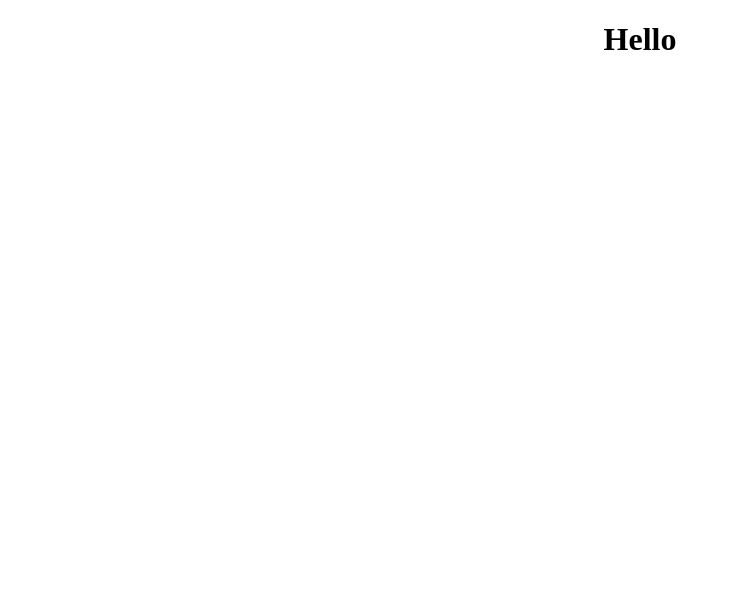
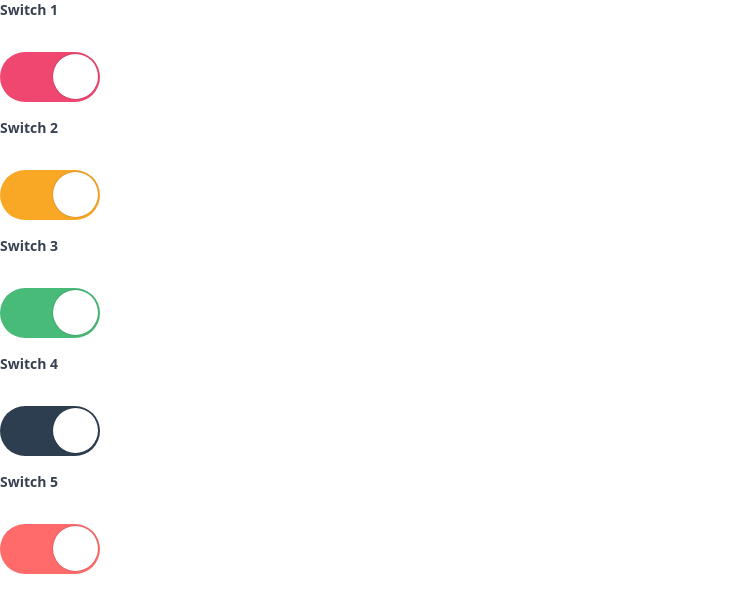
Before and after one commit to Inclusive-Browsing-Aid-Organization/Inclusive-Browsing-Aid, a React (Create React App) app: page / in a window 1280 px wide. Shown: the top 612 px of the page, without its empty margins (0-739 px from the left). Built offline with nearby package versions, Linux system fonts and the light colour scheme.

Commit message:
pushing buggy code to prod

```diff
--- a/package.json
+++ b/package.json
@@ -34,5 +34,8 @@
       "last 1 firefox version",
       "last 1 safari version"
     ]
+  },
+  "devDependencies": {
+    "tailwindcss": "^3.3.3"
   }
 }
--- a/src/App.css
+++ /dev/null
@@ -1,38 +0,0 @@
-.App {
-  text-align: center;
-}
-
-.App-logo {
-  height: 40vmin;
-  pointer-events: none;
-}
-
-@media (prefers-reduced-motion: no-preference) {
-  .App-logo {
-    animation: App-logo-spin infinite 20s linear;
-  }
-}
-
-.App-header {
-  background-color: #282c34;
-  min-height: 100vh;
-  display: flex;
-  flex-direction: column;
-  align-items: center;
-  justify-content: center;
-  font-size: calc(10px + 2vmin);
-  color: white;
-}
-
-.App-link {
-  color: #61dafb;
-}
-
-@keyframes App-logo-spin {
-  from {
-    transform: rotate(0deg);
-  }
-  to {
-    transform: rotate(360deg);
-  }
-}
--- a/src/App.js
+++ b/src/App.js
@@ -1,10 +1,9 @@
-import './App.css';
-
+import SwitchesGroup from './components/SwitchesGroup'
 
 function App() {
   return (
     <div className="App">
-      <h1>Hello</h1>
+      <SwitchesGroup/>
     </div>
   );
 }
--- /dev/null
+++ b/src/components/Menu.js
@@ -0,0 +1,19 @@
+import React, { useState } from 'react';
+import SwitchesGroup from './SwitchesGroup'
+
+function ToggleMenu() {
+  const [value, setValue] = useState(false);
+
+
+  return (
+    <div className="toggle-menu">
+      <Switch
+        isOn={value}
+        handleToggle={() => setValue(!value)}
+        color='#EF476F'
+      />
+    </div>
+  );
+}
+
+export default ToggleMenu;
--- /dev/null
+++ b/src/components/SwitchesGroup.js
@@ -0,0 +1,42 @@
+import React, { useState } from 'react';
+
+import Switch from './switch/Switch'
+
+const SwitchesGroup = () => {
+    const [switch1, setSwitch1] = useState(true);
+    const [switch2, setSwitch2] = useState(true);
+    const [switch3, setSwitch3] = useState(true);
+    const [switch4, setSwitch4] = useState(true);
+    const [switch5, setSwitch5] = useState(true);
+
+    return (
+<div>
+      <div className="mb-4">
+        <label className="block text-gray-700 text-sm font-bold mb-2">Switch 1</label>
+        <Switch isOn={switch1} handleToggle={() => setSwitch1(!switch1)} color="#EF476F" />
+      </div>
+
+      <div className="mb-4">
+        <label className="block text-gray-700 text-sm font-bold mb-2">Switch 2</label>
+        <Switch isOn={switch2} handleToggle={() => setSwitch2(!switch2)} color="#F9A825" />
+      </div>
+
+      <div className="mb-4">
+        <label className="block text-gray-700 text-sm font-bold mb-2">Switch 3</label>
+        <Switch isOn={switch3} handleToggle={() => setSwitch3(!switch3)} color="#48BB78" />
+      </div>
+
+      <div className="mb-4">
+        <label className="block text-gray-700 text-sm font-bold mb-2">Switch 4</label>
+        <Switch isOn={switch4} handleToggle={() => setSwitch4(!switch4)} color="#2D3E50" />
+      </div>
+
+      <div className="mb-4">
+        <label className="block text-gray-700 text-sm font-bold mb-2">Switch 5</label>
+        <Switch isOn={switch5} handleToggle={() => setSwitch5(!switch5)} color="#FF6B6B" />
+      </div>
+    </div>
+    );
+  };
+
+  export default SwitchesGroup;
--- /dev/null
+++ b/src/components/switch/Switch.css
@@ -0,0 +1,40 @@
+.react-switch-checkbox {
+    height: 0;
+    width: 0;
+    visibility: hidden;
+  }
+
+  .react-switch-label {
+    display: flex;
+    align-items: center;
+    justify-content: space-between;
+    cursor: pointer;
+    width: 100px;
+    height: 50px;
+    background: grey;
+    border-radius: 100px;
+    position: relative;
+    transition: background-color .2s;
+  }
+
+  .react-switch-label .react-switch-button {
+    content: '';
+    position: absolute;
+    top: 2px;
+    left: 2px;
+    width: 45px;
+    height: 45px;
+    border-radius: 45px;
+    transition: 0.2s;
+    background: #fff;
+    box-shadow: 0 0 2px 0 rgba(10, 10, 10, 0.29);
+  }
+
+  .react-switch-checkbox:checked + .react-switch-label .react-switch-button {
+    left: calc(100% - 2px);
+    transform: translateX(-100%);
+  }
+
+  .react-switch-label:active .react-switch-button {
+    width: 60px;
+  }
--- /dev/null
+++ b/src/components/switch/Switch.js
@@ -0,0 +1,25 @@
+import React from 'react';
+import './Switch.css';
+
+const Switch = ({ isOn, handleToggle, color }) => {
+  return (
+    <>
+      <input
+        checked={isOn}
+        onChange={handleToggle}
+        className="react-switch-checkbox"
+        id={`react-switch-new`}
+        type="checkbox"
+      />
+      <label
+        style={{ background: isOn && `${color}` }}
+        className="react-switch-label"
+        htmlFor={`react-switch-new`}
+      >
+        <span className={`react-switch-button`} />
+      </label>
+    </>
+  );
+};
+
+export default Switch;
--- a/src/index.css
+++ b/src/index.css
@@ -0,0 +1,3 @@
+@tailwind base;
+@tailwind components;
+@tailwind utilities;
--- /dev/null
+++ b/tailwind.config.js
@@ -0,0 +1,10 @@
+/** @type {import('tailwindcss').Config} */
+module.exports = {
+  content: [
+    "./src/**/*.{js,jsx,ts,tsx}",
+  ],
+  theme: {
+    extend: {},
+  },
+  plugins: [],
+}
```
Also changed, not shown: 2 other files (tests, documents, lock files or other folders).
